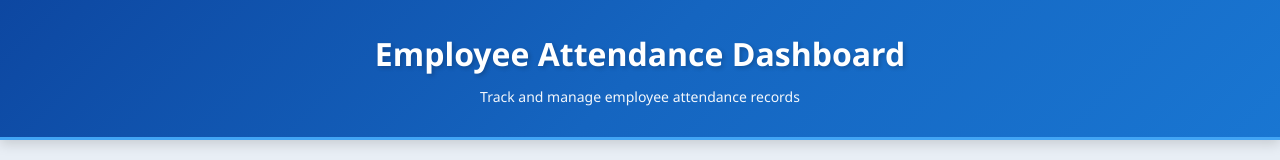
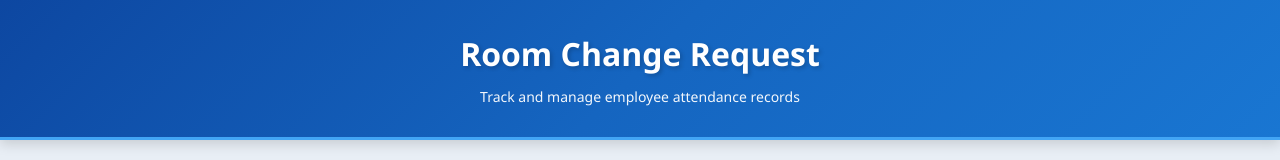
Before and after one commit to omethwithmal/Hostale_Zone_2, a React (Vite) app in the folder hostalezone/: page /GoogleSheetTable in a window 1280 px wide. Shown: the top 160 px of the page. Built offline with nearby package versions, Linux system fonts and the light colour scheme; no server answers.

Commit message:
backensd

```diff
--- a/hostalezone/src/components/Attendance/GoogleSheetTable.jsx
+++ b/hostalezone/src/components/Attendance/GoogleSheetTable.jsx
@@ -247,7 +247,7 @@ const GoogleSheetTable = () => {
     <div style={styles.container}>
       {/* Header */}
       <div style={styles.header}>
-        <h1 style={styles.heading}>Employee Attendance Dashboard</h1>
+        <h1 style={styles.heading}>Room Change Request</h1>
         <p style={styles.subheading}>Track and manage employee attendance records</p>
       </div>
 
```
Also changed, not shown: 2 other files (tests, documents, lock files or other folders).
